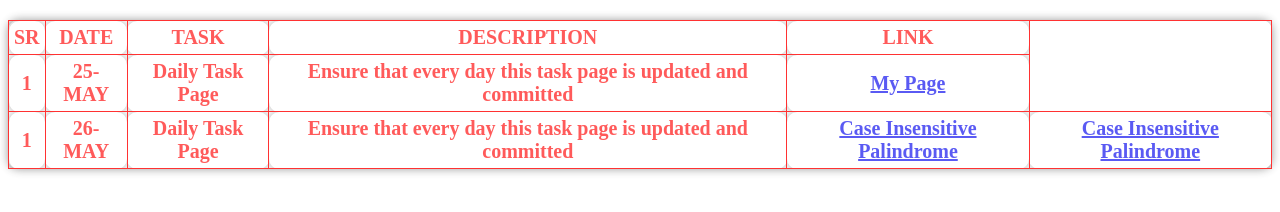
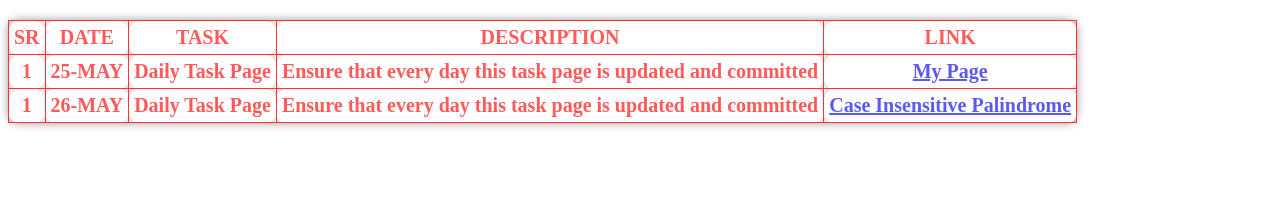
Before and after one commit to dinesh1234ddddddd/github.io, a plain HTML site: page index.html in a window 1280 px wide. Drawn offline with Linux system fonts and the light colour scheme; a script that the page names is missing.

Commit message:
Update index.html

```diff
--- a/index.html
+++ b/index.html
@@ -33,7 +33,7 @@
                 <td>Daily Task Page</td>
                 <td>Ensure that every day this task page is updated and committed</td>
                 <td><a href="https://www.mentorpick.com/code?cid=1ff23360-aee2-4cac-b120-9e1f9df192b6&cslug=klu-y20-elite-cohort-1&pid=f3469ca9-f55d-4b46-b811-b9b2bad87017&pslug=bzCaseInsensitivePalindrome&courseId=707da31b-c631-42e7-b3fc-61b8e33cc62a&sectionId=undefined">Case Insensitive Palindrome </a></td>
-                 <td><a href="https://www.mentorpick.com/code?cid=1ff23360-aee2-4cac-b120-9e1f9df192b6&cslug=klu-y20-elite-cohort-1&pid=f3469ca9-f55d-4b46-b811-b9b2bad87017&pslug=bzCaseInsensitivePalindrome&courseId=707da31b-c631-42e7-b3fc-61b8e33cc62a&sectionId=undefined">Case Insensitive Palindrome </a></td>
+
             </tr>
         </tbody>
     </table>
```
